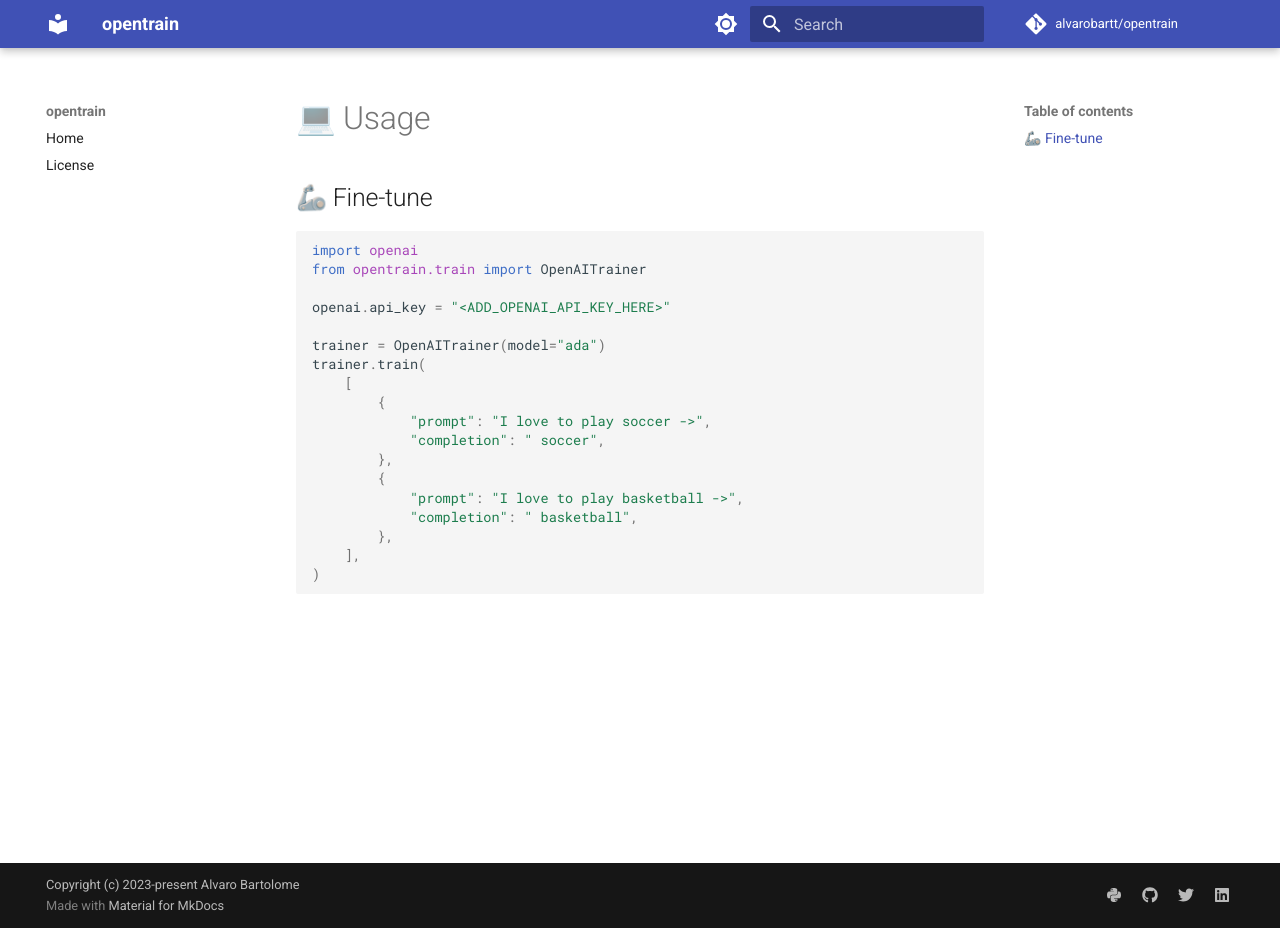
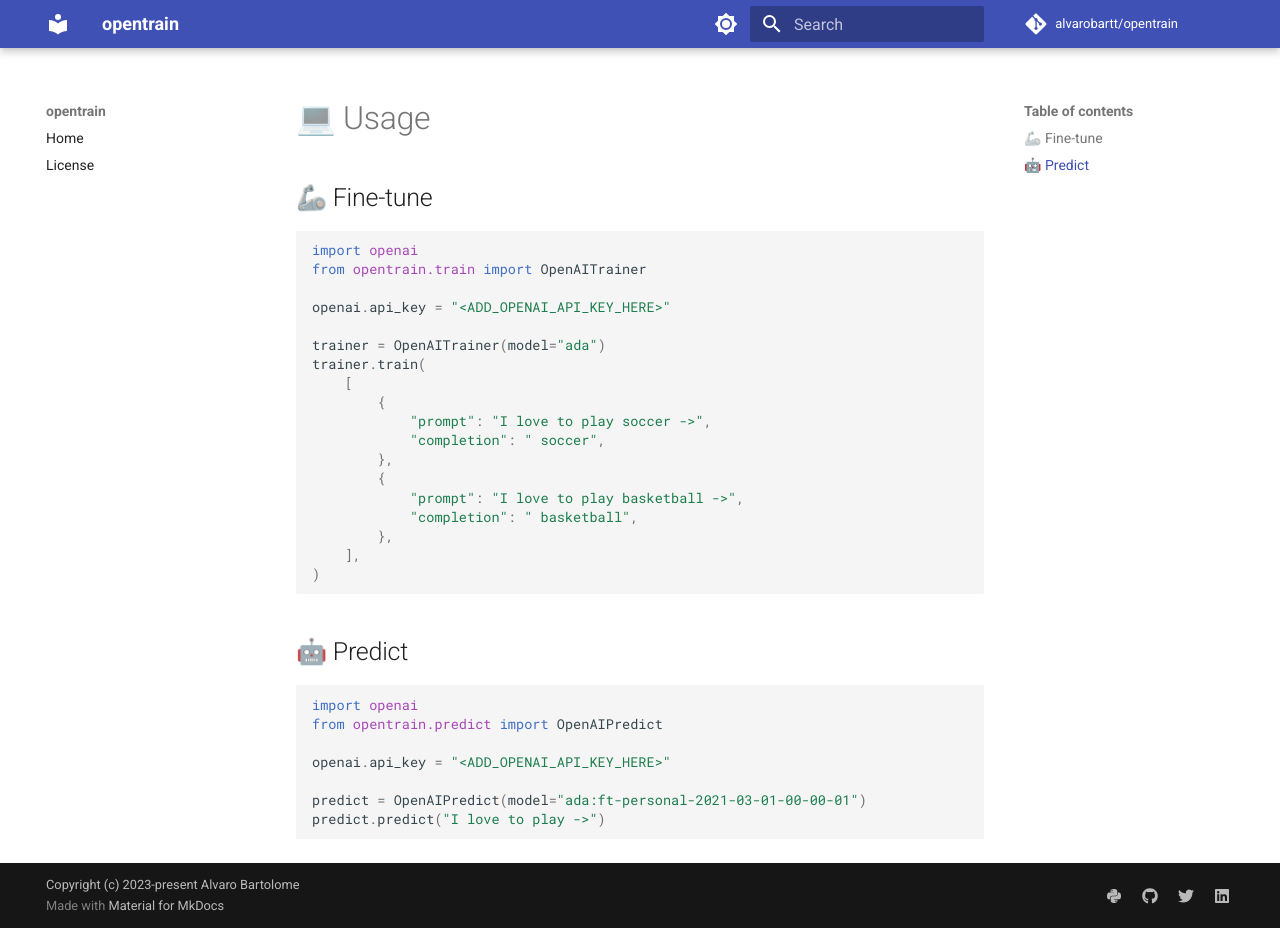
Before and after one commit to alvarobartt/opentrain, an MkDocs documentation site: the page built from docs/usage.md, in a window 1280 px wide and 928 px high. Built offline with MkDocs 1.6.1 and Material for MkDocs 9.7.7, drawn with Linux system fonts in a browser that asks for light colours; comment, search, counter and statistics services are not loaded.

Commit message:
📝 Extend usage documentation

````diff
--- a/docs/usage.md
+++ b/docs/usage.md
@@ -22,3 +22,15 @@
     ],
 )
 ```
+
+## 🤖 Predict
+
+```python
+import openai
+from opentrain.predict import OpenAIPredict
+
+openai.api_key = "<ADD_OPENAI_API_KEY_HERE>"
+
+predict = OpenAIPredict(model="ada:ft-personal-2021-03-01-00-00-01")
+predict.predict("I love to play ->")
+```
````
Also changed, not shown: README.md (+12 -0 lines).
